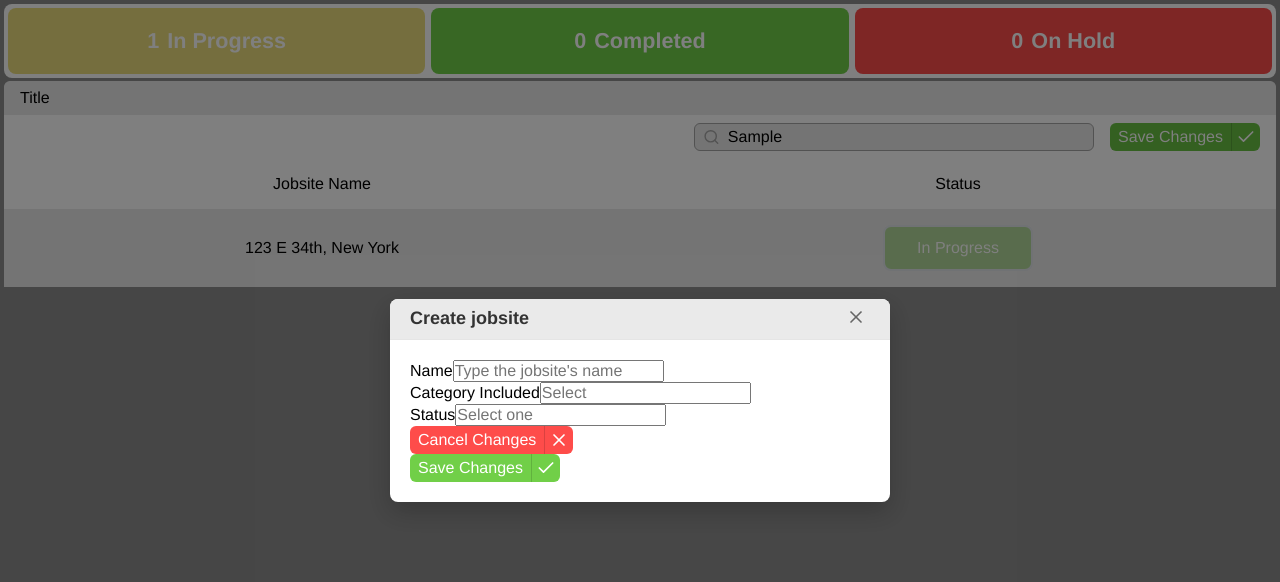
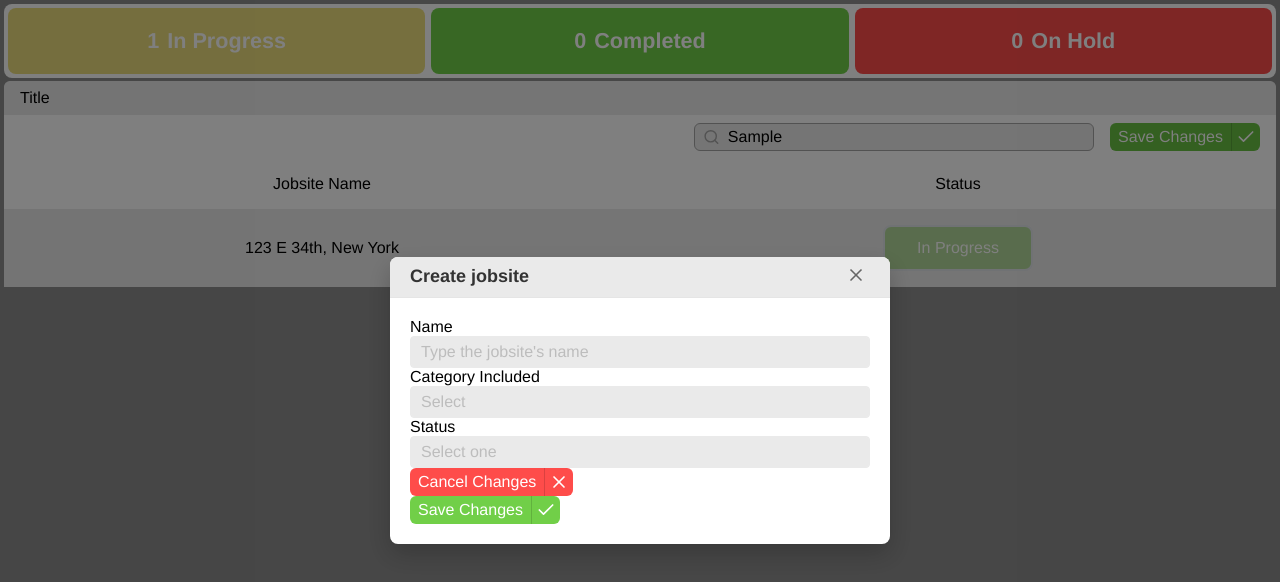
Before and after one commit to Haki-Celmeta/Inventory-Management, a React (Vite) app: page / in a window 1280 px wide. Both pictures are taken after typing "Sample" into the empty fields and a click on the button "Save Changes". Shown: the top 582 px of the page. Built offline with nearby package versions, Linux system fonts and the light colour scheme.

Commit message:
styled input element

```diff
--- a/src/components/site-list/CreateSiteModal.jsx
+++ b/src/components/site-list/CreateSiteModal.jsx
@@ -12,16 +12,16 @@ const CreateSiteModal = ({isModalOpen, closeModal}) => {
                 <form>
                     <div>
                         <label htmlFor="name" className="form-label">Name</label>
-                        <input id={'name'} placeholder={"Type the jobsite's name"}/>
+                        <input className={'input'} id={'name'} placeholder={"Type the jobsite's name"}/>
                     </div>
                     <div>
                         <div>
                             <label htmlFor="category" className="form-label">Category Included</label>
-                            <input id={'name'} placeholder={"Select"}/>
+                            <input className={'input'} id={'name'} placeholder={"Select"}/>
                         </div>
                         <div>
                             <label htmlFor="status" className="form-label">Status</label>
-                            <input id={'status'} placeholder={"Select one"}/>
+                            <input className={'input'} id={'status'} placeholder={"Select one"}/>
                         </div>
                     </div>
                 </form>
--- a/src/index.css
+++ b/src/index.css
@@ -42,3 +42,15 @@ body {
   background-color: #8e8e8e;
   margin: 4px;
 }
+
+.input {
+  width: 100%;
+  background-color: var(--light-gray);
+  border: 1px solid var(--light-gray);
+  padding: 6px 10px;
+  border-radius: 4px;
+}
+
+.input::placeholder {
+  color: #bdbdbd;
+}
```
